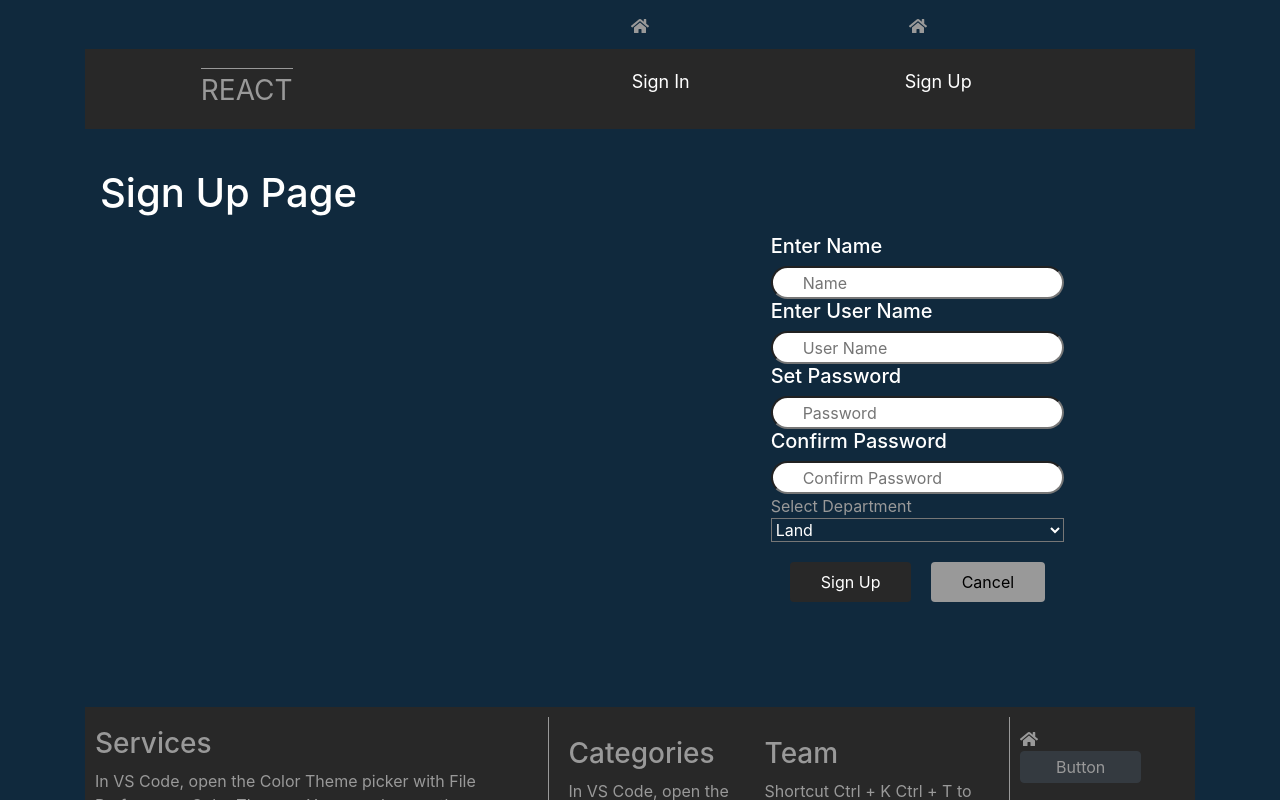
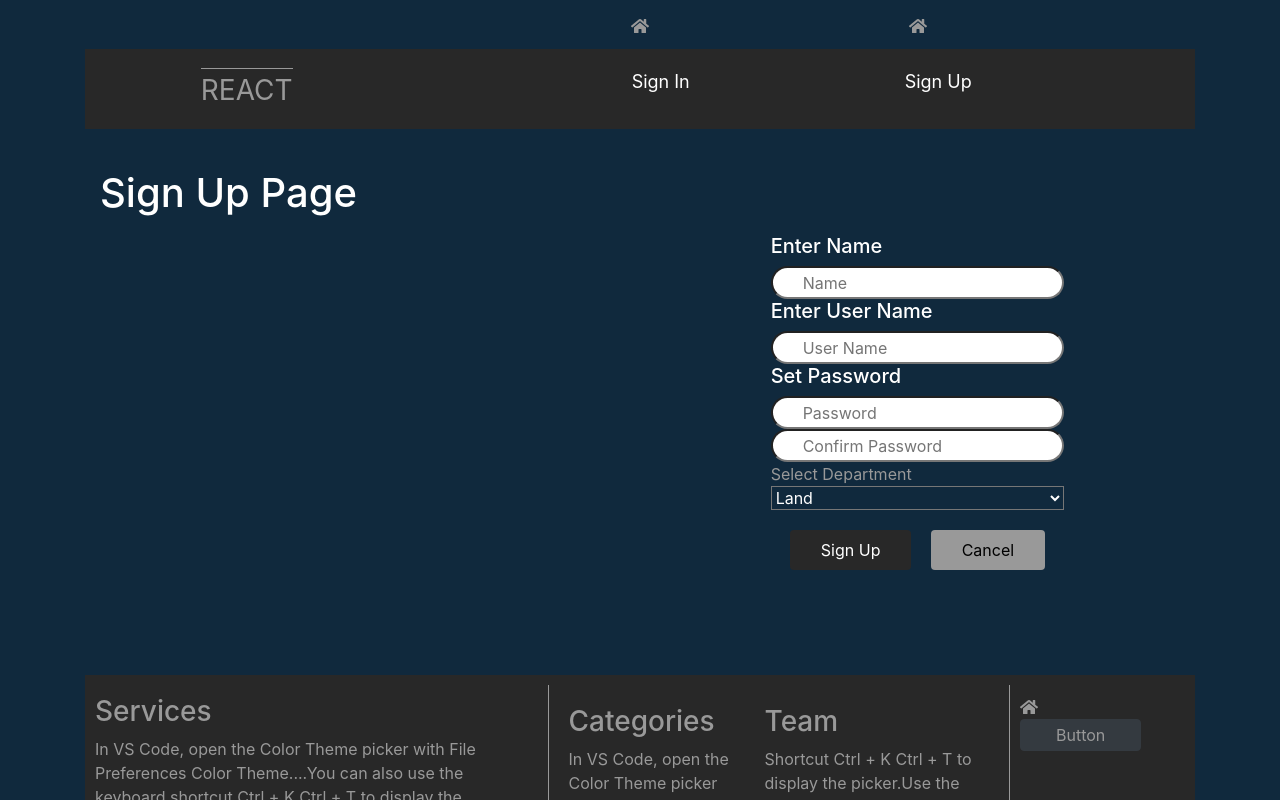
Before and after one commit to Abdullaha042/FYP_frontend, a React (Create React App) app in the folder fypreact/: page /#/SignUpModal in a window 1280 px wide. Shown: the top 800 px of the page. Built offline with nearby package versions, Linux system fonts and the light colour scheme; no server answers.

Commit message:
clean frontend code

```diff
--- a/fypreact/src/components/SignUpModal.js
+++ b/fypreact/src/components/SignUpModal.js
@@ -102,7 +102,7 @@ class SignUpModal extends React.Component{
 
                 <h5 >Set Password </h5>
                 <input type = "password" name="password" placeholder = "Password" required/ >
-                <h5 >Confirm Password </h5>
+
                 <input type = "password" name="confirmpassword" placeholder = "Confirm Password" required/ >
 
                 Select Department
```
